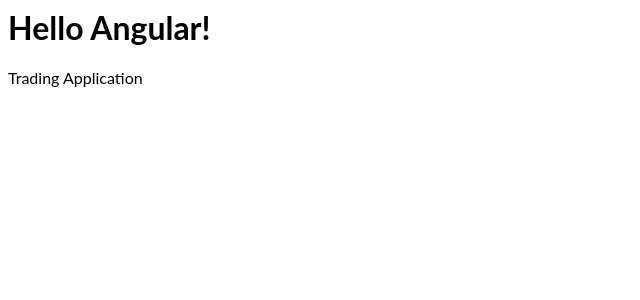
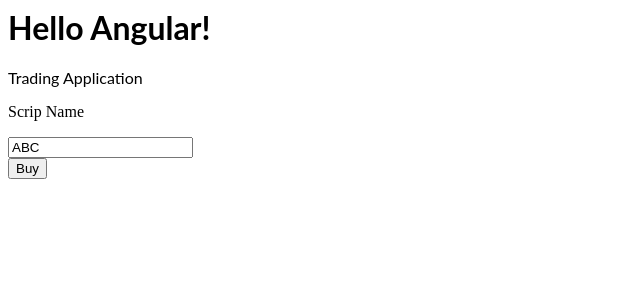
Before and after one commit to shahbazaamir/angular-1c4x9n, an Angular app: page / in a window 1280 px wide. Shown: the top 300 px of the page, without its empty margins (0-640 px from the left). Built offline with nearby package versions, Linux system fonts and the light colour scheme.

Commit message:
4 files modified

```diff
--- a/src/app/app.component.html
+++ b/src/app/app.component.html
@@ -2,3 +2,10 @@
 <p>
   Trading Application
 </p>
+<div>
+<app-scrip></app-scrip>
+</div>
+<div>
+<app-trade></app-trade>
+
+</div>
--- a/src/app/scrip/scrip.component.html
+++ b/src/app/scrip/scrip.component.html
@@ -1,3 +1,5 @@
 <p>
-scrip works!
+Scrip Name
 </p>
+
+<input type="text" value="ABC">
--- a/src/app/trade/buy/buy.component.html
+++ b/src/app/trade/buy/buy.component.html
@@ -1,3 +1 @@
-<p>
-buy works!
-</p>
+<button mat-button>Buy</button>
--- a/src/app/trade/trade.component.html
+++ b/src/app/trade/trade.component.html
@@ -1,3 +1 @@
-<p>
-trade works!
-</p>
+<app-buy></app-buy>
```
